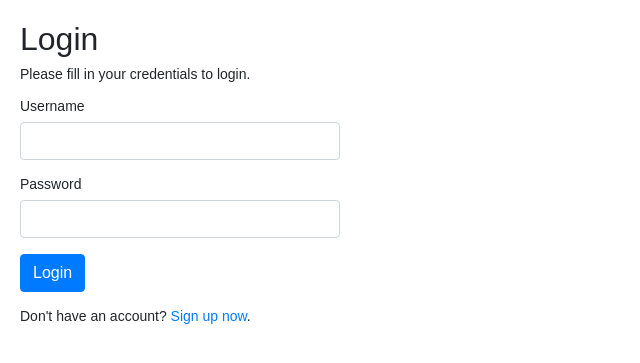
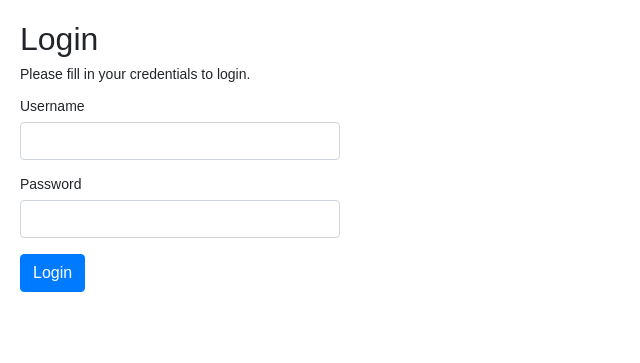
Before and after one commit to Qualiteit/projectschool, a PHP site: page /login.php in a window 1280 px wide. Shown: the top 363 px of the page, without its empty margins (0-640 px from the left). Run offline with PHP 8.4, Linux system fonts and the light colour scheme.

Commit message:
removed registration link

```diff
--- a/login.php
+++ b/login.php
@@ -124,7 +124,6 @@ if($_SERVER["REQUEST_METHOD"] == "POST"){
             <div class="form-group">
                 <input type="submit" class="btn btn-primary" value="Login">
             </div>
-            <p>Don't have an account? <a href="register.php">Sign up now</a>.</p>
         </form>
     </div>
 </body>
```
